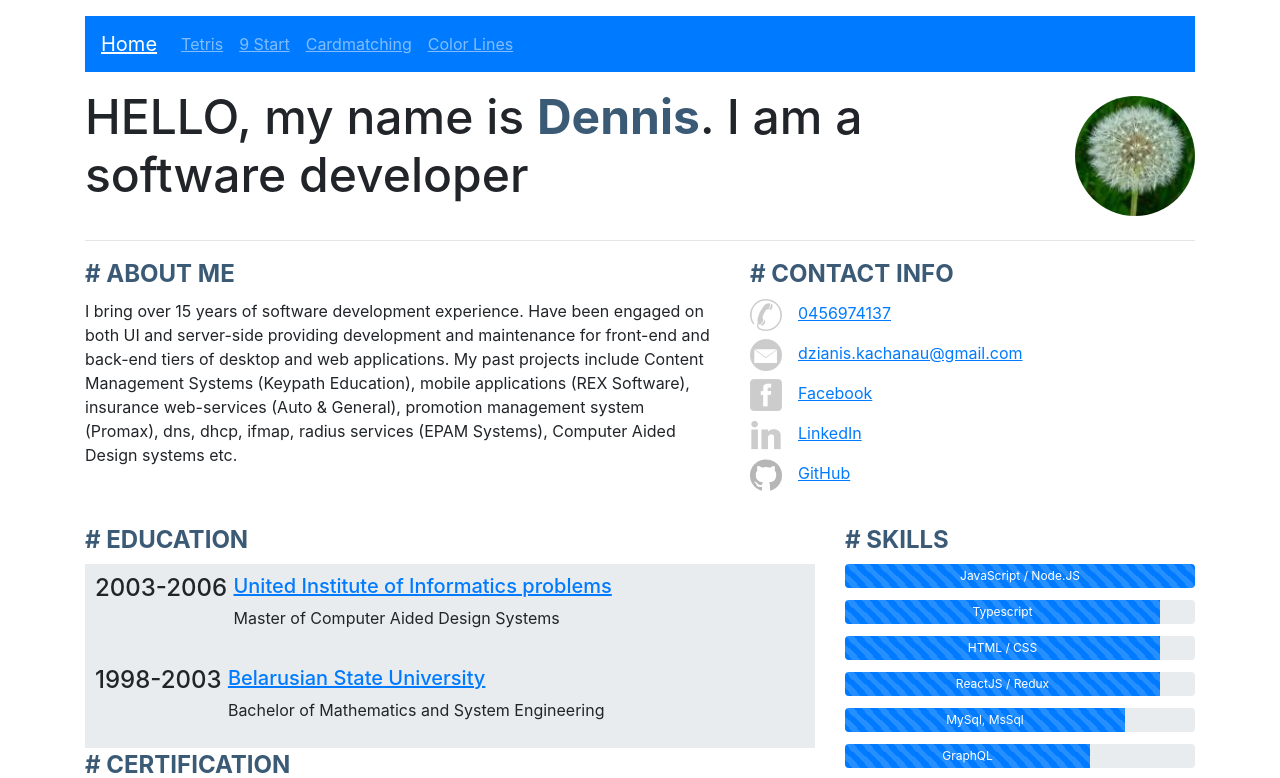
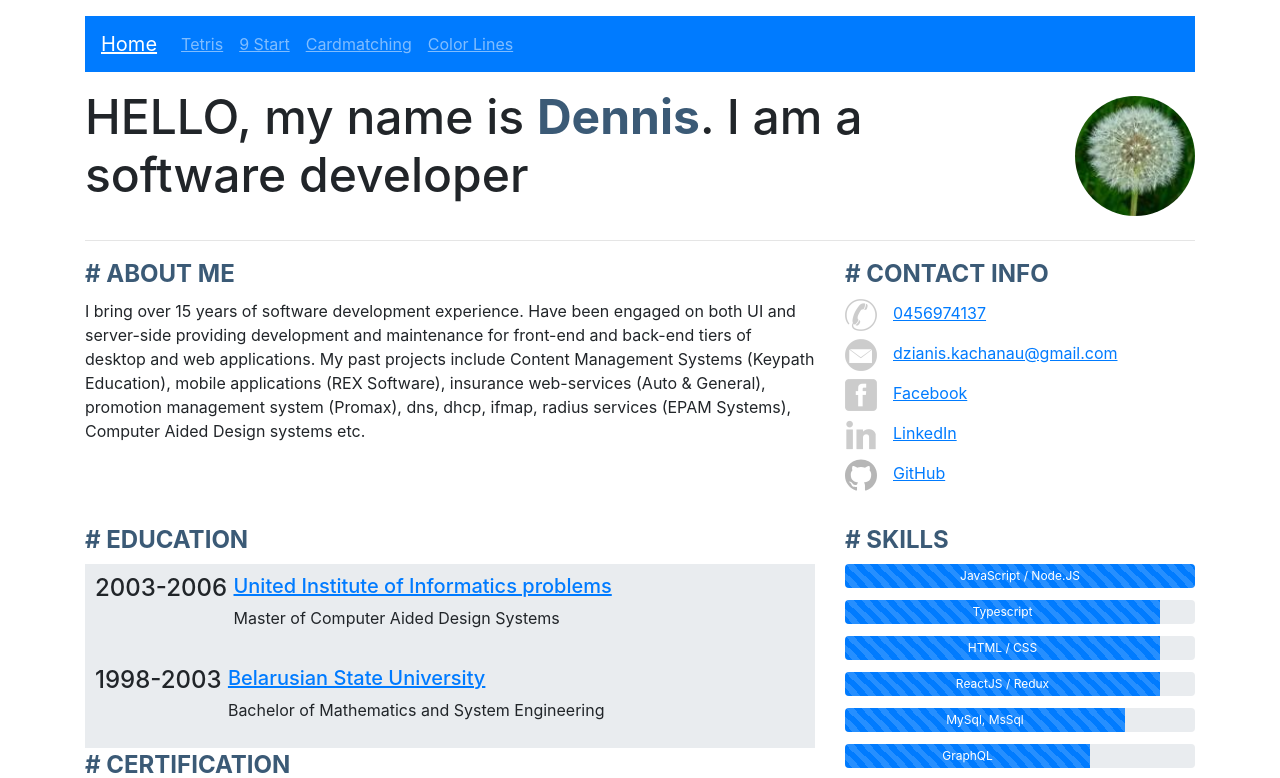
Before and after one commit to deskach/tolia, an Angular app: page /#/home in a window 1280 px wide. Shown: the top 778 px of the page. Built offline with nearby package versions, Linux system fonts and the light colour scheme.

Commit message:
Move `Contact info` to the right

```diff
--- a/src/app/content/about/about.component.html
+++ b/src/app/content/about/about.component.html
@@ -10,7 +10,7 @@
 </div >
 <hr />
 <div class="row" >
-  <div class="col-md-7 col-sm-12" >
+  <div class="col-md-8 col-sm-12" >
     <h2 ># About Me</h2 >
     <p >
       I bring over 15 years of software development experience. Have been engaged on
@@ -21,7 +21,7 @@
       dhcp, ifmap, radius services (EPAM Systems), Computer Aided Design systems etc.
     </p >
   </div >
-  <div class="col-md-5 col-sm-12" >
+  <div class="col-md-4 col-sm-12" >
     <h2 ># Contact info</h2 >
     <ul class="contact-list" style="padding: 0" >
       <li >
```
